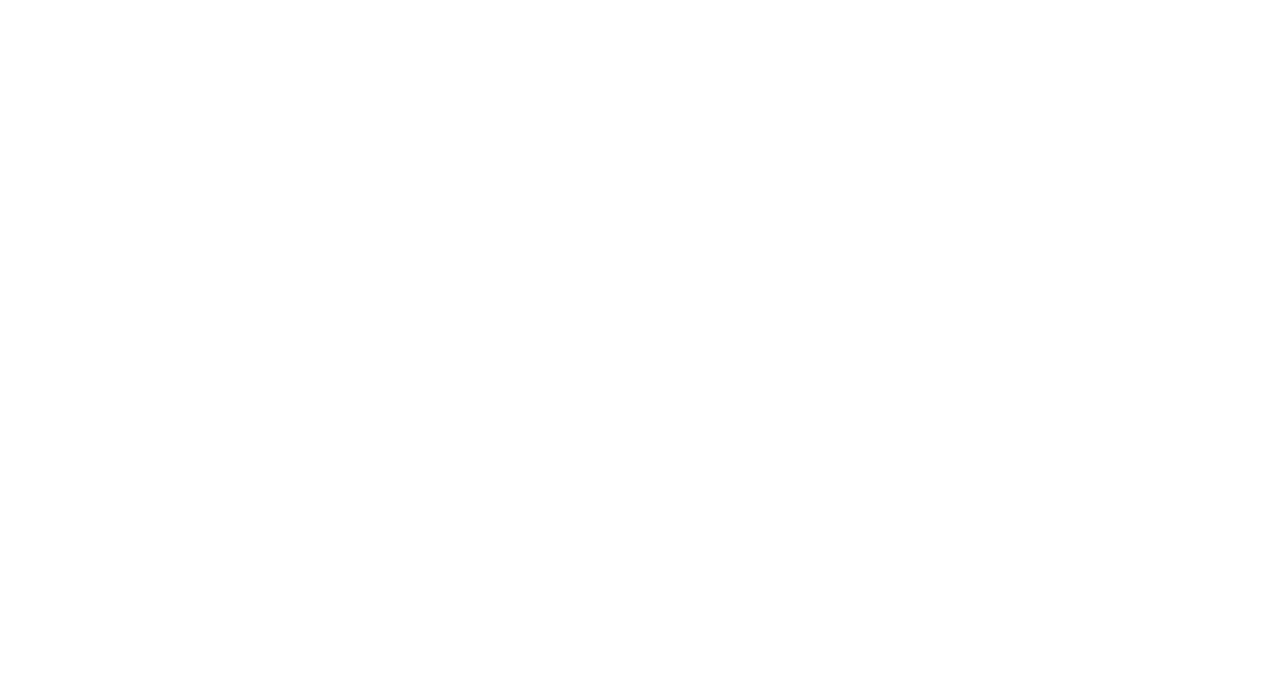
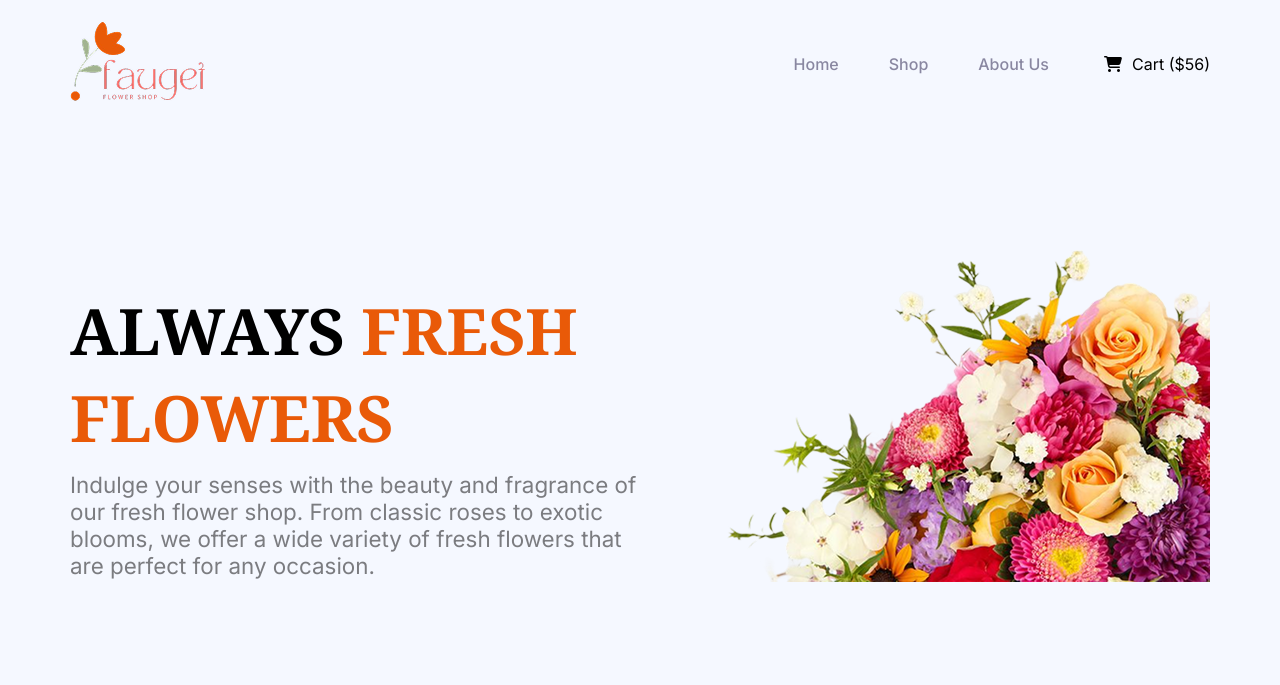
Before and after one commit to hasan9218/assig-2, a plain HTML site: page index.html in a window 1280 px wide. Drawn offline with Linux system fonts and the light colour scheme.

Commit message:
navbar and banner section done

```diff
--- a/css/style.css
+++ b/css/style.css
@@ -0,0 +1,119 @@
+* {
+    padding: 0;
+    margin: 0;
+    box-sizing: border-box;
+}
+
+body {
+    background-color: #F5F8FF;
+}
+
+/* common css */
+.container {
+    width: 1140px;
+    margin: 0 auto;
+}
+
+p {
+    font-size: 1.4rem;
+    font-weight: 400;
+    font-family: "Inter", sans-serif;
+    color: #7b7c80;
+
+}
+
+.section-title {
+    font-size: 3rem;
+    font-weight: bold;
+    color: #E95A08;
+    font-family: "Noto Serif", serif;
+    margin-bottom: 10px;
+}
+
+.text-center {
+    text-align: center;
+}
+
+/* header css is here */
+nav {
+    display: flex;
+    justify-content: space-between;
+    align-items: center;
+    margin-top: 20px;
+}
+
+.menu-area {
+    display: flex;
+}
+
+.menu-area ul {
+    display: flex;
+    list-style: none;
+}
+
+.menu-area ul li {
+    padding-left: 50px;
+
+}
+
+.menu-area ul li a {
+    font-size: 1rem;
+    color: #8987A1;
+    font-weight: 500;
+    text-transform: capitalize;
+    font-family: "Inter", sans-serif;
+    text-decoration: none;
+
+}
+
+.menu-area ul li a:hover {
+    color: #000000;
+    transition: .3s;
+}
+
+.cart-area {
+    padding-left: 55px;
+}
+
+.cart-area a {
+    font-size: 1rem;
+    color: #000000;
+    font-weight: 400;
+    text-transform: capitalize;
+    font-family: "Inter", sans-serif;
+    text-decoration: none;
+}
+
+.cart-icon {
+    padding-right: 10px;
+}
+
+/* banner css is here */
+.banner-area {
+    padding-top: 120px;
+    padding-bottom: 100px;
+}
+
+.banner-content {
+    display: flex;
+}
+
+.banner-text {
+    padding-top: 60px;
+}
+
+.banner-text h2 {
+    font-size: 4rem;
+    font-weight: bold;
+    color: #E95A08;
+    font-family: "Noto Serif", serif;
+    margin-bottom: 10px;
+}
+
+.banner-text h2 span {
+    color: #000000;
+}
+
+.banner-img img {
+    display: block;
+}
--- a/index.html
+++ b/index.html
@@ -13,6 +13,38 @@
     <link rel="stylesheet" href="./css/style.css">
 </head>
 <body>
+    <!-- header area -->
+    <header class="container">
+        <!-- nav area -->
+        <nav>
+            <div class="logo-area">
+                <img src="./assets/logo.png" alt="This is logo">
+            </div>
+            <div class="menu-area">
+                <ul>
+                    <li><a href="#">home</a></li>
+                    <li><a href="#">shop</a></li>
+                    <li><a href="#">about us</a></li>
+                </ul>
+                <div class="cart-area">
+                    <a href="#"><span class="cart-icon"><i class="fa-solid fa-cart-shopping"></i></span>Cart ($56)</a>
+                </div>
+            </div>
+        </nav>
+        <!-- hero area -->
+        <div class="banner-area">
+            <div class="banner-content">
+                <div class="banner-text">
+                    <h2><span>ALWAYS</span> FRESH <br> FLOWERS</h2>
+                    <p>Indulge your senses with the beauty and fragrance of our fresh flower shop. From classic roses to
+                        exotic blooms, we offer a wide variety of fresh flowers that are perfect for any occasion.</p>
+                </div>
+                <div class="banner-img">
+                    <img src="./assets/hero-flower.png" alt="hero image">
+                </div>
+            </div>
+        </div>
+    </header>
 
 </body>
 </html>
```
